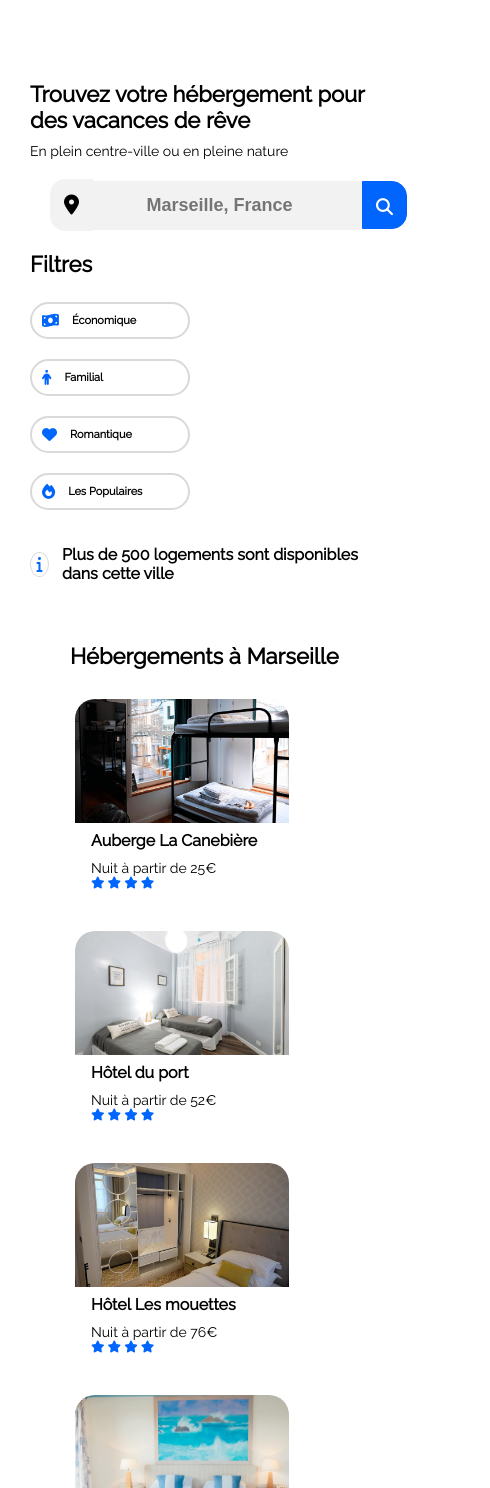
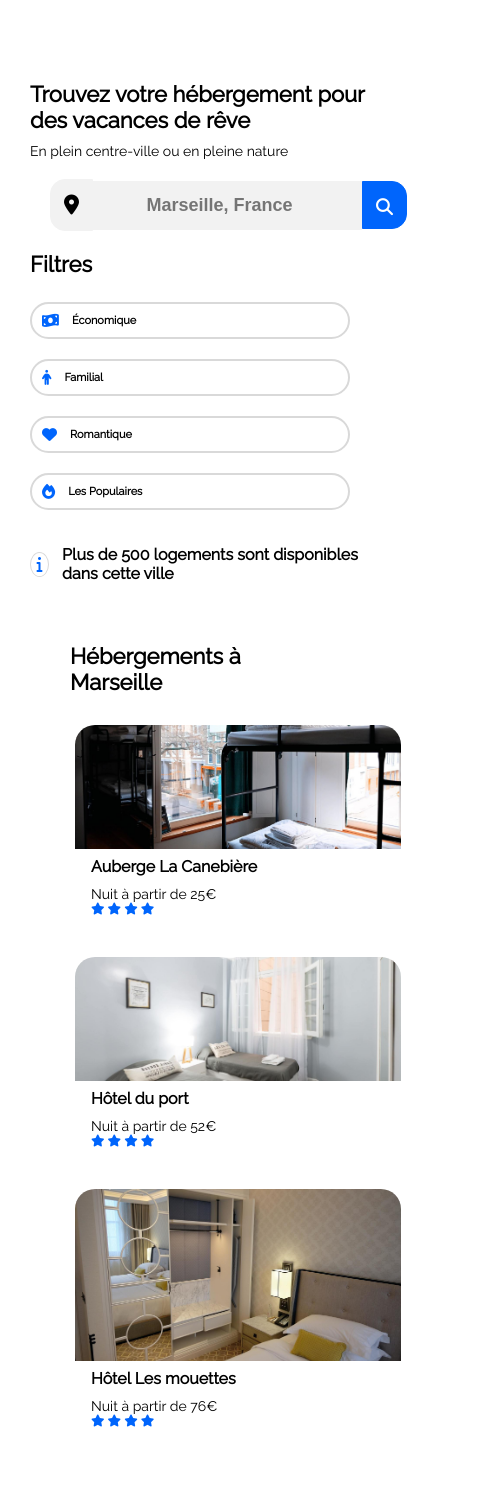
Before and after one commit to johnnyClarys/Projet-2, a plain HTML site: page index.html in a window 390 px wide. Shown: the part 106-1594 px from the top of the page, 490 px wide, since content can reach past the window. Drawn offline with Linux system fonts and the light colour scheme.

Commit message:
edit CSS
Dernier edit du styles.css suite à quelques corrections ( 21/02/2024)

```diff
--- a/CSS/styles.css
+++ b/CSS/styles.css
@@ -437,6 +437,10 @@ ul
 
 @media screen and (max-width: 767px)
 {
+   body {
+    justify-content: center;
+    width: 100%;
+   }
 
     /* Style header */
 
@@ -528,15 +532,26 @@ ul
         display: flex;
         flex-direction: column;
     margin-top: 0px;
-    gap: 15px;
+    justify-content: center;
+    width: 320px;
     }
 
     .filtre-catégorie
     {
     margin-bottom: 0px;
-    width: 160px;
+    width: 320px;
     }
+.portable1 {
+    z-index: 1;
+    display: flex;
+    flex-direction: row;
+    justify-content: space-between;
 
+}
+.portable2 {
+    display: flex;
+    flex-direction: row;
+}
     .filtres p
     {
     font-size: 11px;
@@ -590,6 +605,7 @@ ul
     {
         display: flex;
         flex-direction: column;
+        width: 320px;
     }
 
     .hébergements,
@@ -600,8 +616,9 @@ ul
 
     .hébergements
     {
-    width: 100%;
-    height: 1410px;
+    width: 320px;
+    height: 100%;
+    justify-content: center;
     }
 
     .carte-hébergements
@@ -613,7 +630,7 @@ ul
     .grid-hébergements
     {
     grid-template-columns: 1fr;
-    grid-template-rows: 200px 200px 200px 200px 200px 200px;
+    width: 420px;
     }
 
     .afficher-plus
@@ -645,6 +662,7 @@ ul
     grid-template-rows: 190px 190px 190px 190px;
     margin-left: 20px;
     margin-right: 22px;
+    width: 420px;
     }
 
     /* Fin main */
@@ -708,7 +726,7 @@ ul
 
     .filtres
     {  display: flex;
-        flex-direction: column;
+        flex-direction: wrap;
     gap: 20px;
     width: 400px;
     }
```
